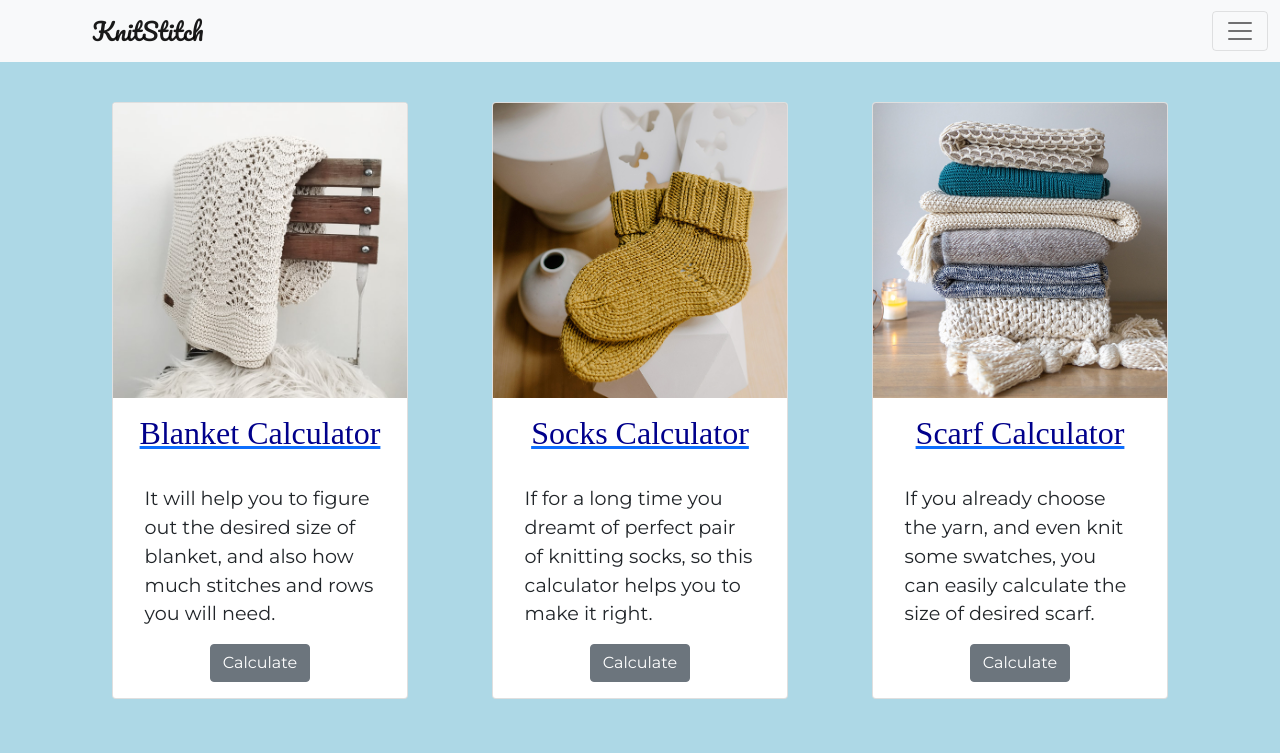
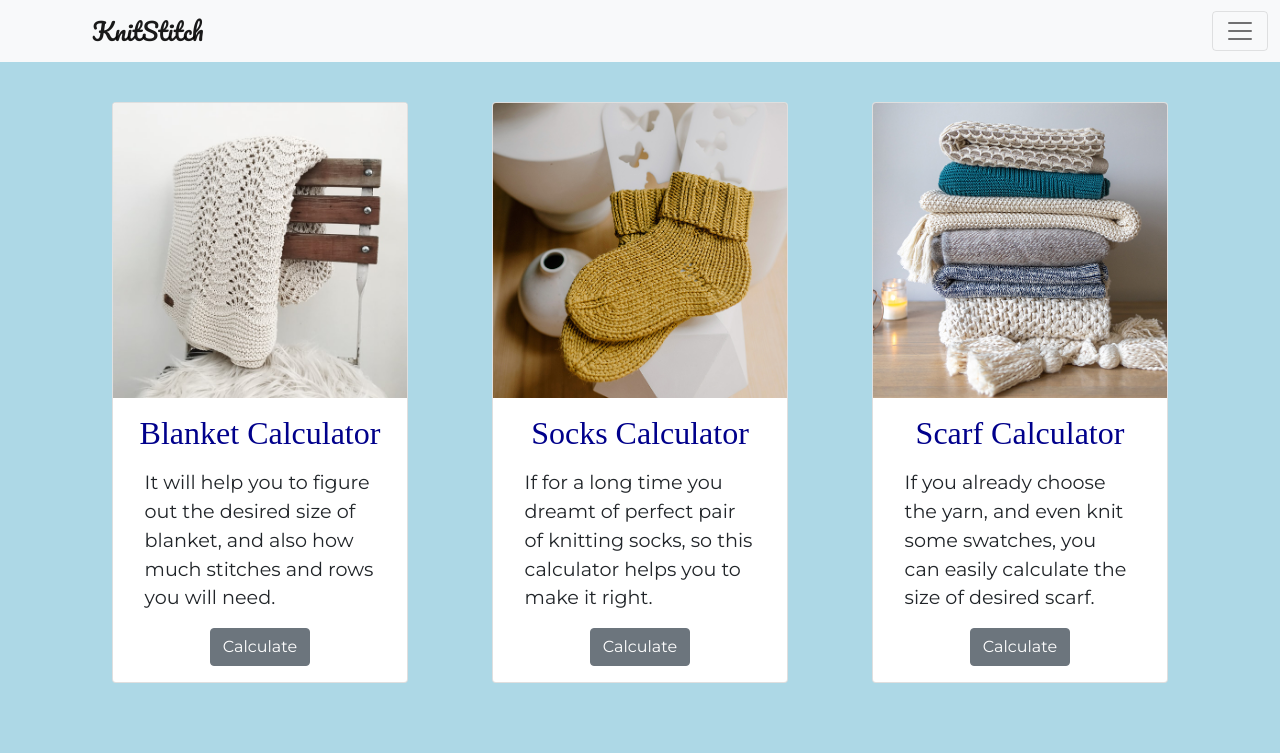
Before and after one commit to evoloshchenko/blanket-calc, a React (Create React App) app: page / in a window 1280 px wide. Shown: the top 753 px of the page. Built offline with nearby package versions, Linux system fonts and the light colour scheme.

Commit message:
Add small changes in naming and styles

```diff
--- a/src/App.js
+++ b/src/App.js
@@ -1,5 +1,3 @@
-import GridCards from "./components/GridCards";
-import Cards from "./components/Cards";
 //Pages
 import HomePage from "./pages/HomePage";
 import BlanketPage from "./pages/BlanketPage";
--- a/src/calculators/blanket/Calculator.js
+++ b/src/calculators/blanket/Calculator.js
@@ -4,7 +4,7 @@ import { useState } from "react";
 import blanketIMG from "../../img/blanket1.jpg";
 import Results from "./Results";
 import InputForm from "./InputForm";
-import ImageComponent from "../../components/ImageComponent";
+import DetailImage from "../../components/DetailImage";
 //Import formulas for our calculating functions
 import { calculateBlanketRows, calculateBlanketStitches } from "../../formulas";
 //Import constants
@@ -91,7 +91,7 @@ const BlanketSize = () => {
         <Card>
           <Row>
             <Col>
-              <ImageComponent
+              <DetailImage
                 id="blanket-image"
                 image={blanketIMG}
                 alt="blanket-image"
--- a/src/calculators/socks/Calculator.js
+++ b/src/calculators/socks/Calculator.js
@@ -3,7 +3,7 @@ import InputForm from "./InputForm";
 import Results from "./Results";
 import CalculateButton from "../../components/CalculateButton";
 import ResetButton from "../../components/ResetButton";
-import ImageComponent from "../../components/ImageComponent";
+import DetailImage from "../../components/DetailImage";
 
 //Import Animation
 import { motion } from "framer-motion";
@@ -119,7 +119,7 @@ const SocksCard = () => {
         <div className="socks-card p-3">
           <Row className="fill-data">
             <Col>
-              <ImageComponent
+              <DetailImage
                 id="socks-image"
                 image={SocksIMG}
                 alt="socks-image"
--- a/src/components/CalculatorPreview.js
+++ b/src/components/CalculatorPreview.js
@@ -1,21 +1,21 @@
 import { Card } from "react-bootstrap";
 import { Link } from "react-router-dom";
 
-export const CalculatorPreview = ({ link, imageUrl, title, url, text }) => {
+export const CalculatorPreview = ({ url, imageUrl, title, text }) => {
   return (
     <Card>
-      <Link to={link}>
+      <Link to={url}>
         <Card.Img src={imageUrl} variant="top" />
       </Link>
       <Card.Body>
-        <Link to={link}>
-          <Card.Title title="title" className="title">
+        <Link to={url}>
+          <Card.Title className="title">
             {title}
           </Card.Title>
         </Link>
         <Card.Text text="text">{text}</Card.Text>
         <div className="text-center">
-          <Link to={link} className="btn btn-secondary">
+          <Link to={url} className="btn btn-secondary">
             Calculate
           </Link>
         </div>
--- a/src/components/ImageComponent.js
+++ b/src/components/DetailImage.js
@@ -2,7 +2,7 @@
 import { motion } from "framer-motion";
 import { imageAnimation } from "../animations";
 
-const ImageComponent = (props) => {
+const DetailImage = (props) => {
   return (
     <div className="text-center">
       <div className="overflow">
@@ -19,4 +19,4 @@ const ImageComponent = (props) => {
   );
 };
 
-export default ImageComponent;
+export default DetailImage;
--- a/src/pages/HomePage.js
+++ b/src/pages/HomePage.js
@@ -26,7 +26,7 @@ const HomePage = () => {
             imageUrl={blanketImg}
             title="Blanket Calculator"
             text={BlanketText}
-            link="/blanket"
+            url="/blanket"
           />
         </Col>
         <Col>
@@ -34,7 +34,7 @@ const HomePage = () => {
             imageUrl={socksImg}
             title="Socks Calculator"
             text={SocksText}
-            link="/socks"
+            url="/socks"
           />
         </Col>
         <Col>
@@ -42,7 +42,7 @@ const HomePage = () => {
             imageUrl={scarfImg}
             title="Scarf Calculator"
             text={ScarfText}
-            link="/scarf"
+            url="/scarf"
           />
         </Col>
         <Col>
@@ -50,7 +50,7 @@ const HomePage = () => {
             imageUrl={raglanImg}
             title="Raglan Calculator"
             text={RaglanText}
-            link="/raglan"
+            url="/raglan"
           />
         </Col>
       </Row>
--- a/src/styles/_app.scss
+++ b/src/styles/_app.scss
@@ -10,12 +10,17 @@ body {
   font-family: "Montserrat", sans-serif;
 }
 
+a {
+  color: unset;
+  text-decoration: none;
+}
+
 .card-title {
   font-size: 2rem;
   text-align: center;
   color: darkblue;
-  padding-bottom: 0.5rem;
   font-family: bold;
+  margin: 0rem;
 }
 
 .card-text {
--- a/src/styles/_cards.scss
+++ b/src/styles/_cards.scss
@@ -9,18 +9,18 @@
 
 .card-text {
   font-size: 1rem;
+  padding-top: 0rem;
   padding: 0.5rem 2rem;
 }
 .title {
   font-size: 1rem;
 }
-.card-img{
+.card-img {
   flex-grow: 1;
   width: 100%;
   max-height: 80%;
   object-fit: cover;
-
 }
-.col{
+.col {
   margin: 0rem;
 }
--- a/src/styles/_socksCard.scss
+++ b/src/styles/_socksCard.scss
@@ -12,7 +12,6 @@ h4 {
 }
 p {
   margin: 0;
-  padding: 1rem;
 }
 
 .col {
@@ -27,9 +26,7 @@ p {
 .card-img {
   padding: 0;
 }
-.card-text {
-  padding: 1rem;
-}
+
 #socks-image {
   margin: 0.5rem;
   margin-top: 1.5rem;
```
